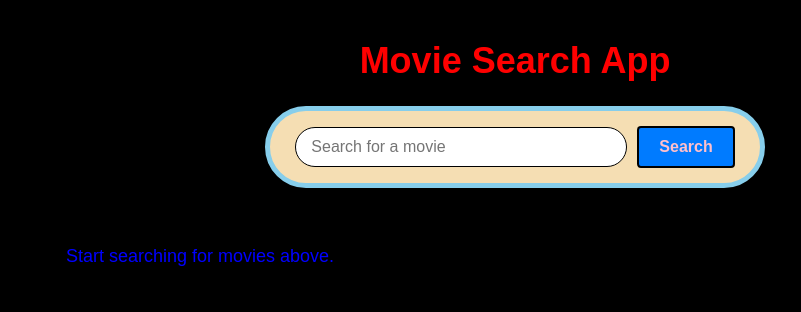
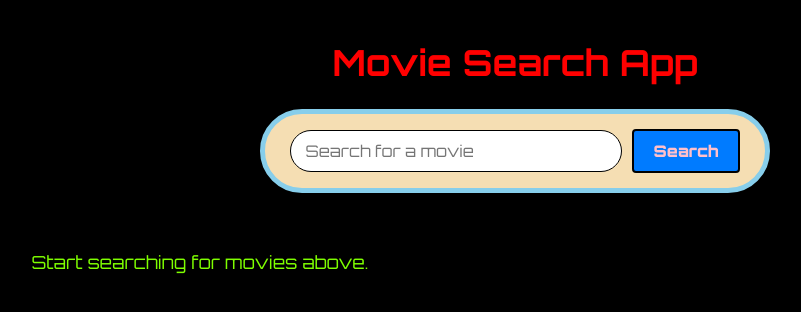
Before and after one commit to SahabMalhotra/Group-Assignment, a React (Create React App) app in the folder movie-search-app/: page / in a window 1280 px wide. Shown: the top 312 px of the page, without its empty margins (125-926 px from the left). Built offline with nearby package versions, Linux system fonts and the light colour scheme.

Commit message:
Fonts added

```diff
--- a/movie-search-app/src/App.css
+++ b/movie-search-app/src/App.css
@@ -1,3 +1,7 @@
+/* Importing Google Fonts */
+@import url("https://fonts.googleapis.com/css2?family=Orbitron:wght@400..900&display=swap");
+@import url("https://fonts.googleapis.com/css2?family=Righteous&display=swap");
+
 /* Global Styles */
 body {
   font-family: "Arial", sans-serif;
@@ -10,6 +14,7 @@
   text-align: center;
   margin-top: 40px;
   font-size: 36px;
+  font-family: "Orbitron", sans-serif;
   color: red;
 }
 
@@ -32,6 +37,7 @@
   font-size: 16px;
   border: 1px solid black;
   border-radius: 40px;
+  font-family: "Orbitron", sans-serif;
   margin-right: 10px;
   width: 300px;
   outline: none;
@@ -42,6 +48,7 @@
   background-color: #007bff;
   color: pink;
   font-weight: 900;
+  font-family: "Orbitron", sans-serif;
   border: double 2px black;
   border-radius: 4px;
   font-size: 16px;
@@ -56,7 +63,8 @@
 p {
   text-align: center;
   font-size: 18px;
-  color: blue;
+  color: chartreuse;
+  font-family: "Orbitron", sans-serif;
 }
 
 .movie-list {
@@ -117,11 +125,13 @@
   background-color: black;
   font-size: 25px;
   text-decoration: underline;
+  font-family: "Orbitron", sans-serif;
 }
 
 .movie-card .movie-info p {
   font-size: 20px;
   color: purple;
+  font-family: "Righteous", sans-serif;
 }
 
 /* Movie Details Page */
@@ -139,6 +149,7 @@
   margin-top: 10%;
   border-radius: 4px;
   width: 30%;
+  font-family: "Orbitron", sans-serif;
 }
 
 .back:hover {
@@ -148,18 +159,23 @@
 .movie-details h2 {
   text-align: center;
   font-size: 35px;
-  color: red;
+  color: blue;
   margin-top: 20px;
+  font-family: "Orbitron", sans-serif;
 }
 
 .movie-details p {
   text-align: center;
-  font-size: 20px;
+  font-size: 25px;
   font-style: italic;
   text-decoration: underline;
   margin-top: 10px;
+  font-family: "Righteous", sans-serif;
 }
-
+.movie-details strong {
+  color: orangered;
+  font-size: 30px;
+}
 .detail-image {
   display: flex;
   justify-content: center;
@@ -200,7 +216,7 @@
   .movie-list {
     grid-template-columns: 1fr;
     gap: 15px;
-    width:100%;
+    width: 100%;
     margin: 0 auto;
   }
 
```
